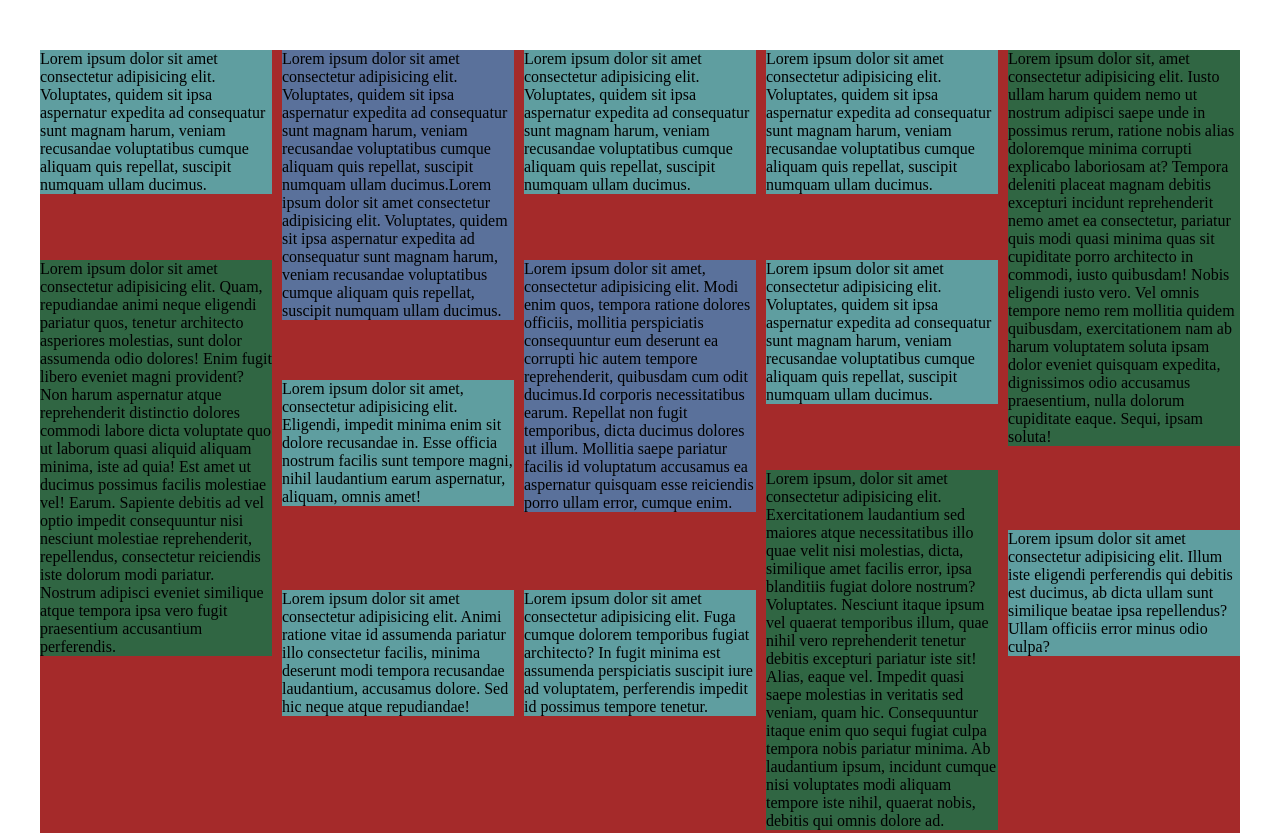
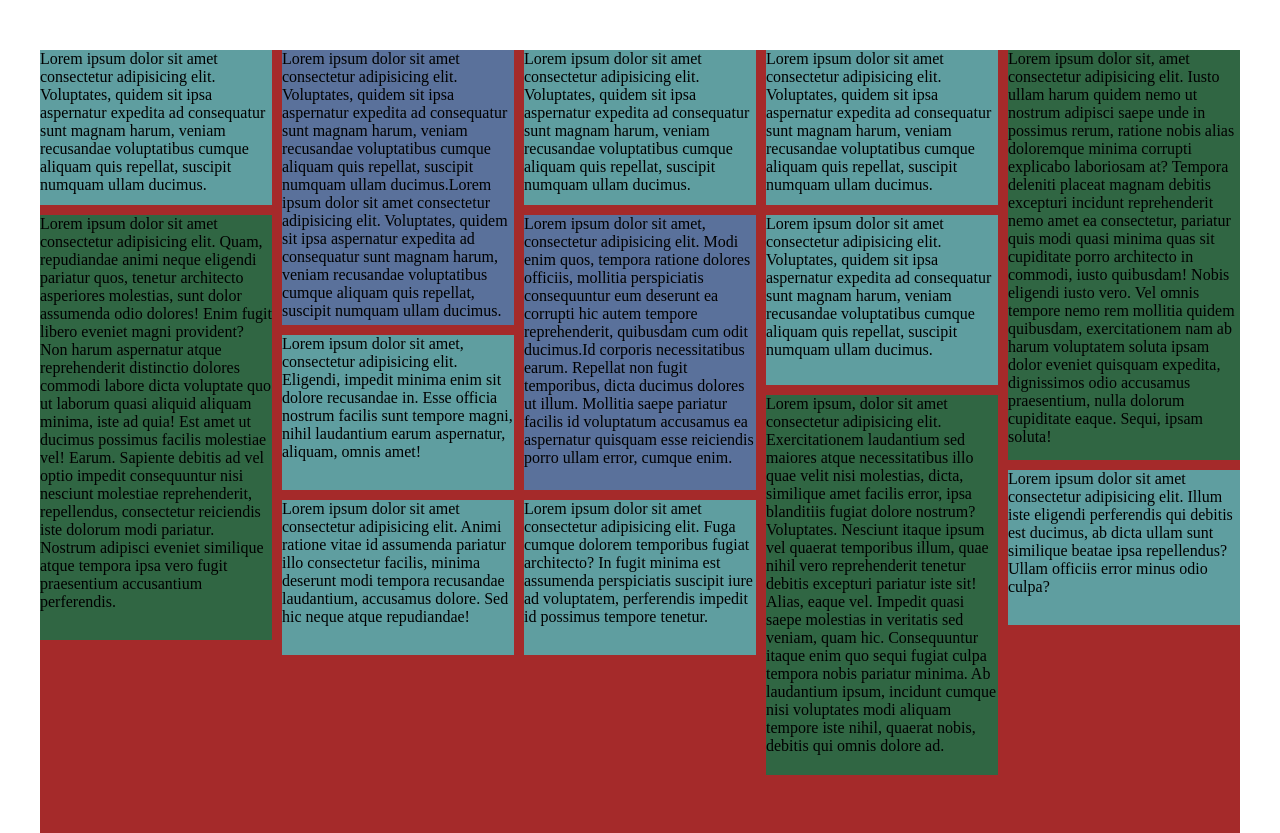
Before and after one commit to vitaliyeb/my-Masonry, a plain HTML site: page index.html in a window 1280 px wide. Shown: the top 833 px of the page. Drawn offline with Linux system fonts and the light colour scheme.

Commit message:
фикс

```diff
--- a/index.js
+++ b/index.js
@@ -3,7 +3,7 @@ window.addEventListener('load', function (){
     if(!masonryWrapper) return ;
 
     let allItems = masonryWrapper.children,
-        rowSize = 10,
+        rowSize = 5,
         rowGap = parseInt(getComputedStyle(masonryWrapper).rowGap) || 0,
         columnGap = parseInt(getComputedStyle(masonryWrapper).columnGap),
         itemWidth = Number(allItems[0].offsetWidth ),
@@ -52,13 +52,14 @@ window.addEventListener('load', function (){
         function setGridParams(row, rowInd) {
             row.map(({el, rowBusy, busyAll}, ind)=>{
                 if(!el) return;
-                el.style.gridRow = `${busyAll - rowBusy + 1} / ${busyAll + 1}`;
+                el.style.gridRow = `${busyAll - rowBusy + (rowInd === 0 ? 1 : 0) } / ${busyAll + 1}`;
                 el.style.gridColumn = `${ind+1} / ${ind+2}`;
             });
         }
 
         console.log(rowSize);
     masonryWrapper.style.gridTemplateRows =  `repeat(${Math.ceil(rowCount) }, ${rowSize}px)`;
+    masonryWrapper.style.alignItems = 'stretch';
 
     console.log(map)
 
--- a/style.css
+++ b/style.css
@@ -10,7 +10,7 @@
     background-color: brown;
     min-height: 200px;
     display: grid;
-    row-gap: 20px;
+    row-gap: 10px;
     align-items: flex-start;
     grid-column-gap: 10px;
     grid-template-columns: repeat(auto-fill, minmax(200px, 1fr));
```
